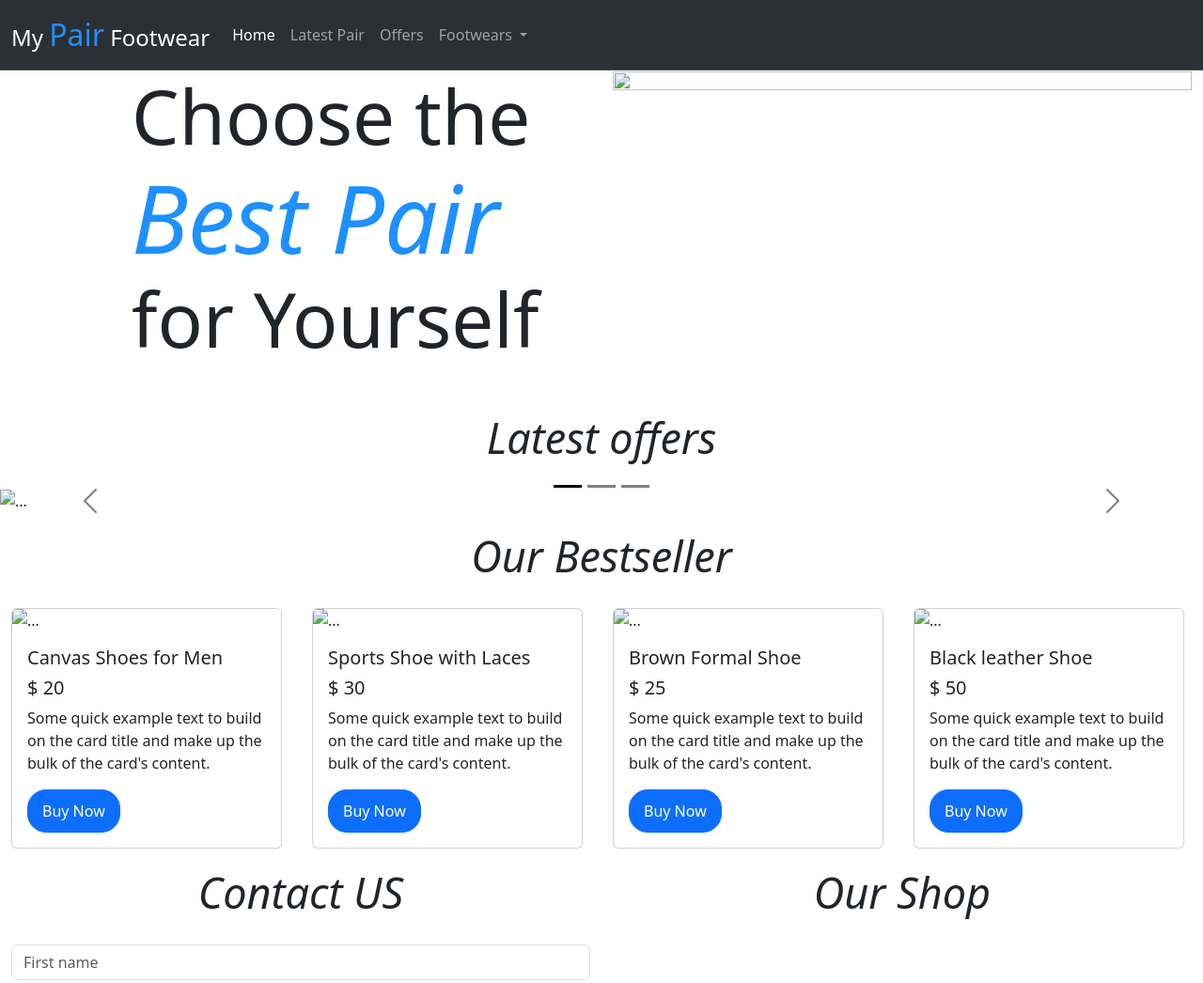
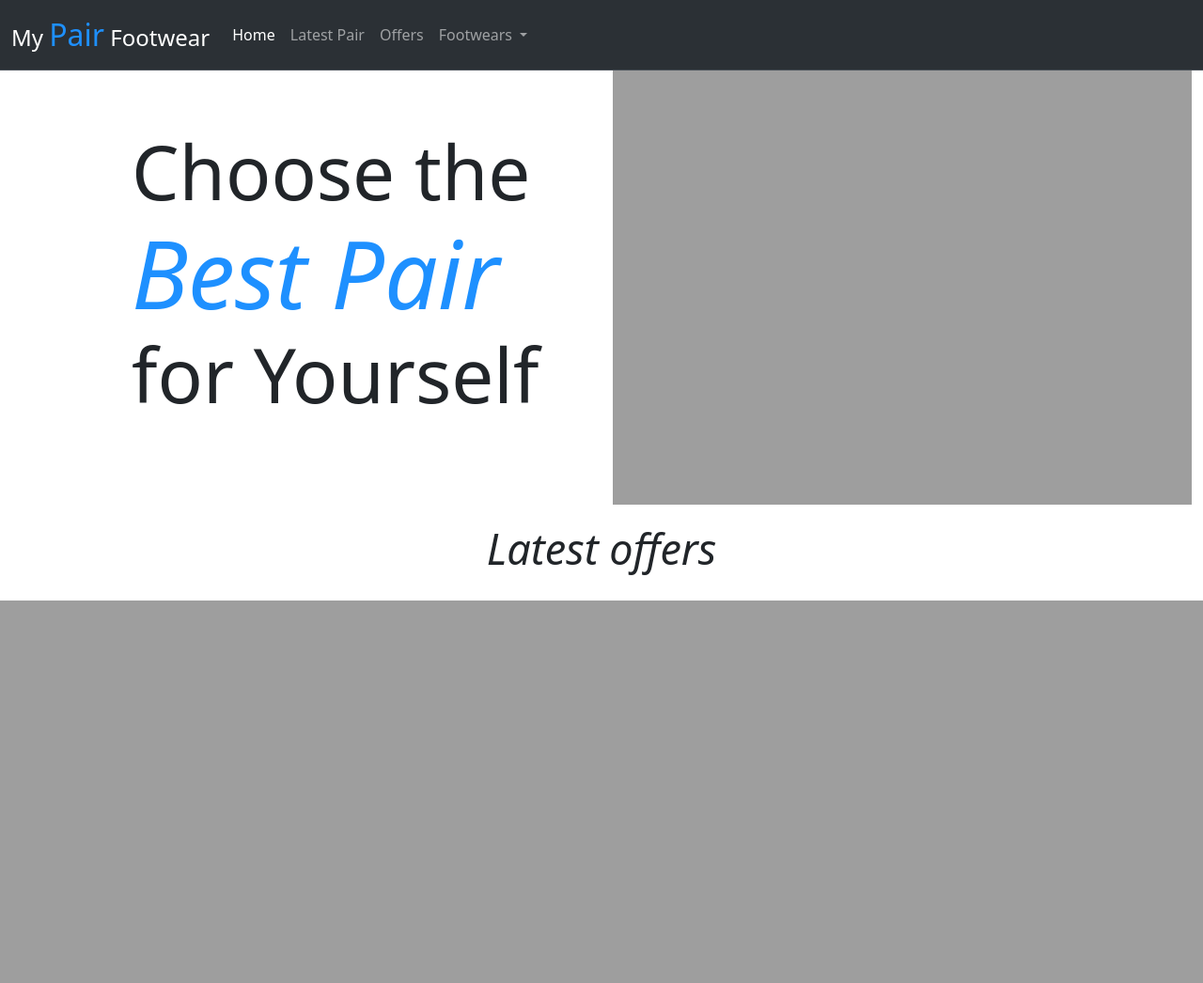
Before and after one commit to mdirshad9211/Shoe-Shop, a plain HTML site: page index.html in a window 1280 px wide. Shown: the top 1046 px of the page at 94% size. Drawn offline with nearby package versions, Linux system fonts and the light colour scheme; the site is published under a folder, as on GitHub Pages, so addresses that start at the root find nothing; a script that the page names is missing.

Commit message:
index.html

```diff
--- a/index.html
+++ b/index.html
@@ -62,7 +62,7 @@
                 <img src="" alt="">
             </div>
             <div class="col-6 home-img">
-                <img class="main-img" src="/shoe1.jpg" alt="">
+                <img class="main-img" src="shoe1.jpg" alt="">
             </div>
         </div>
     </div>
@@ -88,21 +88,21 @@
         </div>
         <div class="carousel-inner">
             <div class="carousel-item active">
-                <img src="/offer shoe ladies.jpg" class="d-block w-100 slider-img" alt="...">
+                <img src="offer shoe ladies.jpg" class="d-block w-100 slider-img" alt="...">
                 <div class="carousel-caption d-none d-md-block">
                     <h5 class="slider-caption-heading">Get upto 70% OFF on all Ladies Footwears</h5>
                     <p class="slider-caption-para">Buy any Ladies Footwear and get Heavy Discount from us.</p>
                 </div>
             </div>
             <div class="carousel-item">
-                <img src="/offer shoe2.jpg" class="d-block w-100 slider-img" alt="...">
+                <img src="offer shoe2.jpg" class="d-block w-100 slider-img" alt="...">
                 <div class="carousel-caption d-none d-md-block">
                     <h5 class="slider-caption-heading">Get Upto 60% OFF on all Sport Shoes</h5>
                     <p class="slider-caption-para">Buy any SportShoes and get Heavy Discount from us.</p>
                 </div>
             </div>
             <div class="carousel-item">
-                <img src="/offer slippers.jpg" class="d-block w-100 slider-img" alt="...">
+                <img src="offer slippers.jpg" class="d-block w-100 slider-img" alt="...">
                 <div class="carousel-caption d-none d-md-block">
                     <h5 class="slider-caption-heading">Get any Slipper for Rs.200 </h5>
                     <p class="slider-caption-para">Buy any Slippers for just RS 200 from us.</p>
@@ -133,7 +133,7 @@
         <div class="row">
             <div class="col-3">
                 <div class="card" style="width: 18rem;">
-                    <img src="/shoe2.jpg" class="card-img-top" alt="...">
+                    <img src="shoe2.jpg" class="card-img-top" alt="...">
                     <div class="card-body">
                         <h5 class="card-title">Canvas Shoes for Men</h5>
                         <h5 class="card-title">$ 20</h5>
@@ -146,7 +146,7 @@
 
             <div class="col-3">
                 <div class="card" style="width: 18rem;">
-                    <img src="/shoe4.jpg" class="card-img-top" alt="...">
+                    <img src="shoe4.jpg" class="card-img-top" alt="...">
                     <div class="card-body">
                         <h5 class="card-title">Sports Shoe with Laces</h5>
                         <h5 class="card-title">$ 30</h5>
@@ -161,7 +161,7 @@
 
             <div class="col-3">
                 <div class="card" style="width: 18rem;">
-                    <img src="/shoe3.jpg" class="card-img-top" alt="...">
+                    <img src="shoe3.jpg" class="card-img-top" alt="...">
                     <div class="card-body">
                         <h5 class="card-title">Brown Formal Shoe</h5>
                         <h5 class="card-title">$ 25</h5>
@@ -175,7 +175,7 @@
 
             <div class="col-3">
                 <div class="card" style="width: 18rem;">
-                    <img src="/shoe5.jpg" class="card-img-top" alt="...">
+                    <img src="shoe5.jpg" class="card-img-top" alt="...">
                     <div class="card-body">
                         <h5 class="card-title">Black leather Shoe</h5>
                         <h5 class="card-title">$ 50</h5>
@@ -224,7 +224,7 @@
                 <div class="title-heading">
                     <h2>Our Shop</h2>
                 </div>
-                <img src="/footer.jpg" alt="" class="footer-img">
+                <img src="footer.jpg" alt="" class="footer-img">
             </div>
         </div>
     </div>
```
